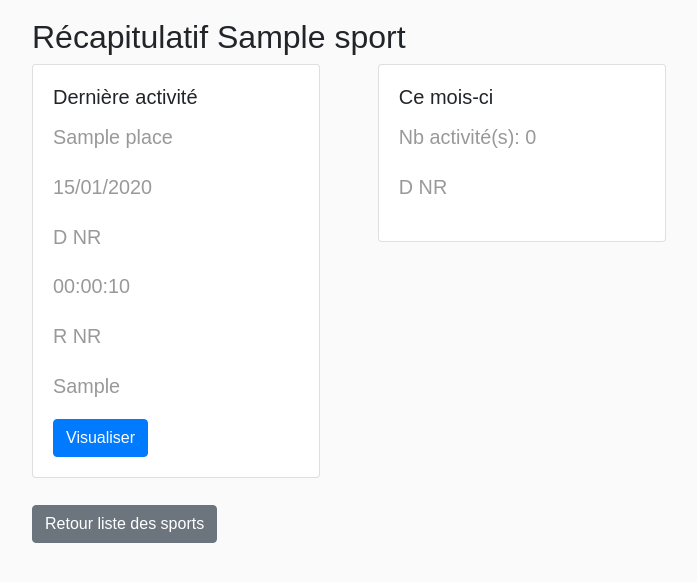
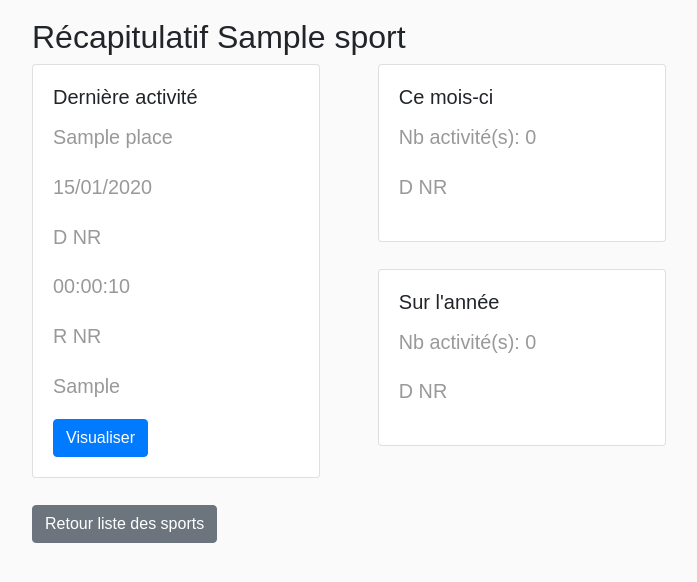
Before and after one commit to xJulien67/VLSJB, a PHP site: template templates/activity/recap_sport.html.twig in a window 1280 px wide. Shown: the top 582 px of the page, without its empty margins (208-905 px from the left). Run offline with PHP 8.4, Linux system fonts and the light colour scheme; the template is opened without the code that fills it: most values are stand-ins (such as "Sample title", 1, 10 or a date in 2020); some libraries are stand-ins or nearby versions.

Commit message:
année en cours

```diff
--- a/templates/activity/recap_sport.html.twig
+++ b/templates/activity/recap_sport.html.twig
@@ -60,7 +60,42 @@
 
                     <!--
                        - On récupère la date actuelle (dateNow)
-                       - On créer 2 variables pour le cumuls des activités et de la distance sur le mois en    cours
+                       - On créer 2 variables pour le cumuls des activités et de la distance sur le mois en cours
+                    -->
+                    {% set dateNow = "now"|date("m/Y") %}
+                    {% set sumActivities = 0 %}
+                    {% set sumDistance = 0 %}
+                    {% for activity in activities %}
+                        {% if activity.date|date('m/Y') == dateNow %}
+                            {% set sumActivities = sumActivities + 1 %}
+                            {% set sumDistance = sumDistance + activity.distance %}
+                        {% endif %}
+                    {% endfor %}
+                    <p class="card-text">Nb activité(s): {{sumActivities}}</p>
+                    {% if lastActivity.sport == "Run"
+                       or lastActivity.sport == "Bike"
+                       or lastActivity.sport == "Triathlon"
+                       or lastActivity.sport == "Swimrun"%}
+                        <p class="card-text">Distance: {{sumDistance}} km</p>
+                    {% elseif lastActivity.sport == "Swim" %}
+                        <p class="card-text">Distance: {{sumDistance}} m</p>
+                    {% elseif lastActivity.sport == "Muscu" %}
+                       <!-- pas de distance en muscu -->
+                    {% else %}
+                       <p>D NR</p>
+                    {% endif %}
+
+
+                </div>
+            </div>
+            <br>
+            <div class="card" style="width: 18rem;">
+                <div class="card-body">
+                    <h5 class="card-title">Sur l'année</h5>
+
+                    <!--
+                       - On récupère la date actuelle (dateNow)
+                       - On créer 2 variables pour le cumuls des activités et de la distance sur le mois en cours
                     -->
                     {% set dateNow = "now"|date("m/Y") %}
                     {% set sumActivities = 0 %}
```
